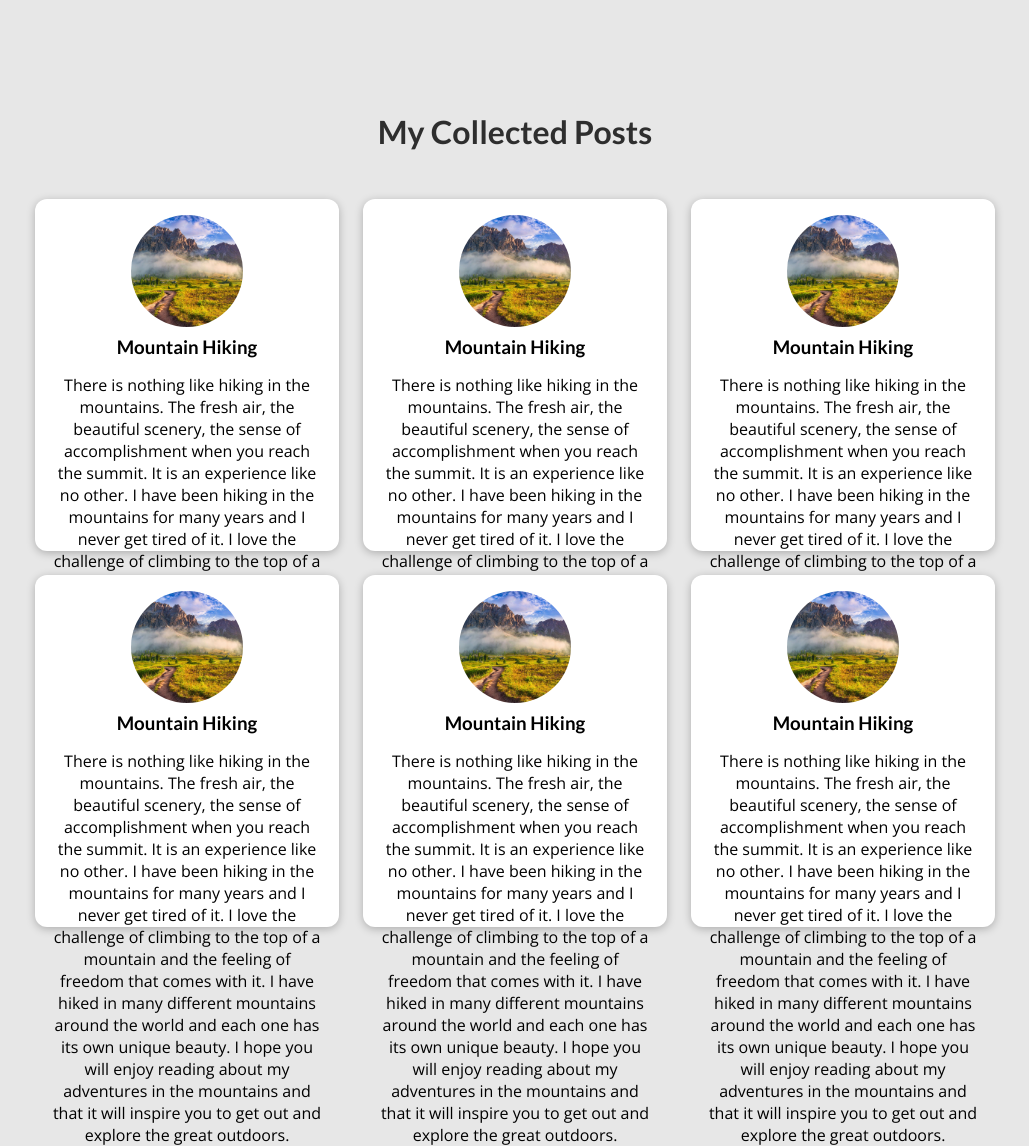
After one commit to TMGA-WAY/personal-blog, a Django app: template my_site/blog/templates/blog/all-posts.html in a window 1280 px wide. The commit adds this page. Shown: the whole page, without its empty margins (125-1154 px from the left). Run offline with Django 5.2, Linux system fonts and the light colour scheme; the template is opened without the code that fills it, so the values that code supplies are empty.

Commit message:
All posts added

```diff
--- /dev/null
+++ b/my_site/blog/static/blog/all-posts.css
@@ -0,0 +1,43 @@
+body {
+  background-color: #e7e7e7;
+}
+
+#main-navigation {
+  background-color: #390281;
+  box-shadow: 0 2px 8px rgba(0, 0, 0, 0.25);
+}
+
+#all-posts {
+  margin: 7rem auto;
+  width: 90%;
+  max-width: 60rem;
+}
+
+#all-posts h2 {
+  text-align: center;
+  font-size: 2rem;
+  color: #2e2e2e;
+  margin: 3rem 0;
+}
+
+ul {
+  list-style: none;
+  margin: 0;
+  padding: 0;
+  display: grid;
+  grid-template-columns: repeat(auto-fill, minmax(17rem, 1fr));
+  gap: 1.5rem;
+}
+
+.post img {
+  width: 7rem;
+  height: 7rem;
+}
+
+.post a {
+  height: 22rem;
+  transform-origin: center;
+  box-shadow: 0 2px 8px rgba(0, 0, 0, 0.25);
+  border-radius: 12px;
+  background-color: white;
+}
--- /dev/null
+++ b/my_site/blog/static/blog/post.css
@@ -0,0 +1,43 @@
+.post {
+  display: flex;
+  flex-direction: column;
+  align-items: center;
+  text-align: center;
+}
+
+.post a {
+  text-decoration: none;
+  color: black;
+  transition: all 0.2s ease;
+  padding: 1rem;
+}
+
+.post a:hover,
+.post a:active {
+  transform: scale(1.1);
+  background-color: #390281;
+  color: white;
+}
+
+.post img {
+  width: 5rem;
+  height: 5rem;
+  object-fit: cover;
+  border-radius: 50%;
+}
+
+.post h3 {
+  margin: 0.25rem 0;
+}
+
+.post time {
+  color: #666666;
+  margin: 0.25rem;
+  font-style: italic;
+  font-size: 0.85rem;
+}
+
+.post:hover time,
+.post:active time {
+  color: white;
+}
--- /dev/null
+++ b/my_site/blog/templates/blog/all-posts.html
@@ -0,0 +1,27 @@
+{% extends "base.html" %}
+
+{% load static %}
+
+{% block title%}
+My Blog
+{% endblock %}
+
+{% block css_files %}
+<link rel="stylesheet" href="{% static 'blog/post.css' %}"/>
+<link rel="stylesheet" href="{% static 'blog/all-posts.css' %}"/>
+{% endblock %}
+
+{% block content %}
+<section id="all-posts">
+    <h2> My Collected Posts</h2>
+    <ul>
+        {% include "blog/includes/post.html" %}
+        {% include "blog/includes/post.html" %}
+        {% include "blog/includes/post.html" %}
+        {% include "blog/includes/post.html" %}
+        {% include "blog/includes/post.html" %}
+        {% include "blog/includes/post.html" %}
+    </ul>
+</section>
+
+{% endblock %}
--- /dev/null
+++ b/my_site/blog/templates/blog/includes/post.html
@@ -0,0 +1,23 @@
+{% load static %}
+
+<li>
+    <article class="post">
+        <a href="">
+            <img src="{% static 'blog/images/mountain.png' %}" alt="a"/>
+            <div class="post__content">
+                <h3>
+                    Mountain Hiking
+                </h3>
+                <p>
+                    There is nothing like hiking in the mountains. The fresh air, the beautiful scenery, the
+                    sense of accomplishment when you reach the summit. It is an experience like no other. I
+                    have been hiking in the mountains for many years and I never get tired of it. I love the
+                    challenge of climbing to the top of a mountain and the feeling of freedom that comes
+                    with it. I have hiked in many different mountains around the world and each one has its
+                    own unique beauty. I hope you will enjoy reading about my adventures in the mountains
+                    and that it will inspire you to get out and explore the great outdoors. </p>
+
+            </div>
+        </a>
+    </article>
+</li>
--- a/my_site/blog/views.py
+++ b/my_site/blog/views.py
@@ -6,7 +6,7 @@ def starting_page(request):
     return render(request, "blog/index.html")
 
 def posts(request):
-    pass
+    return render(request, "blog/all-posts.html")
 
 def post_detail(request):
     pass
```
Also changed, not shown: my_site/blog/static/blog/index.css (+0 -74 lines), my_site/blog/templates/blog/index.html (+4 -20 lines).
